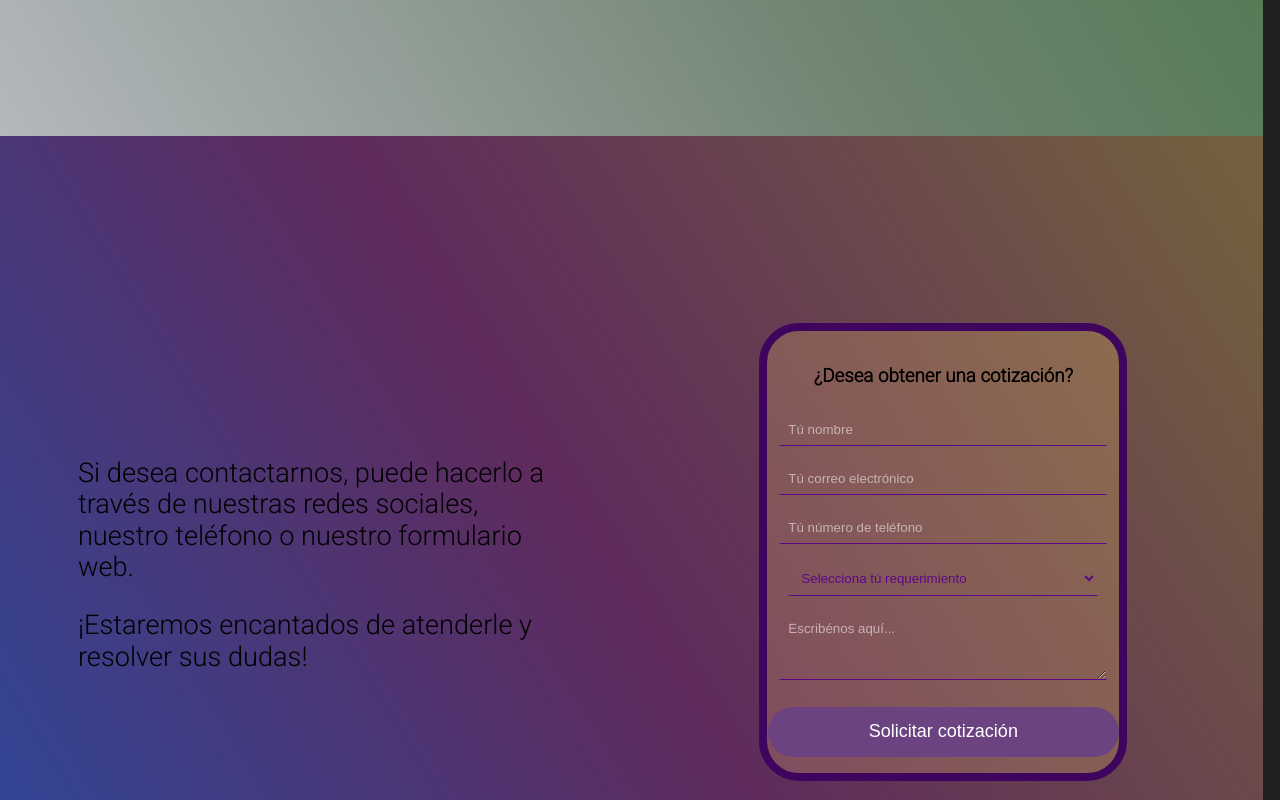
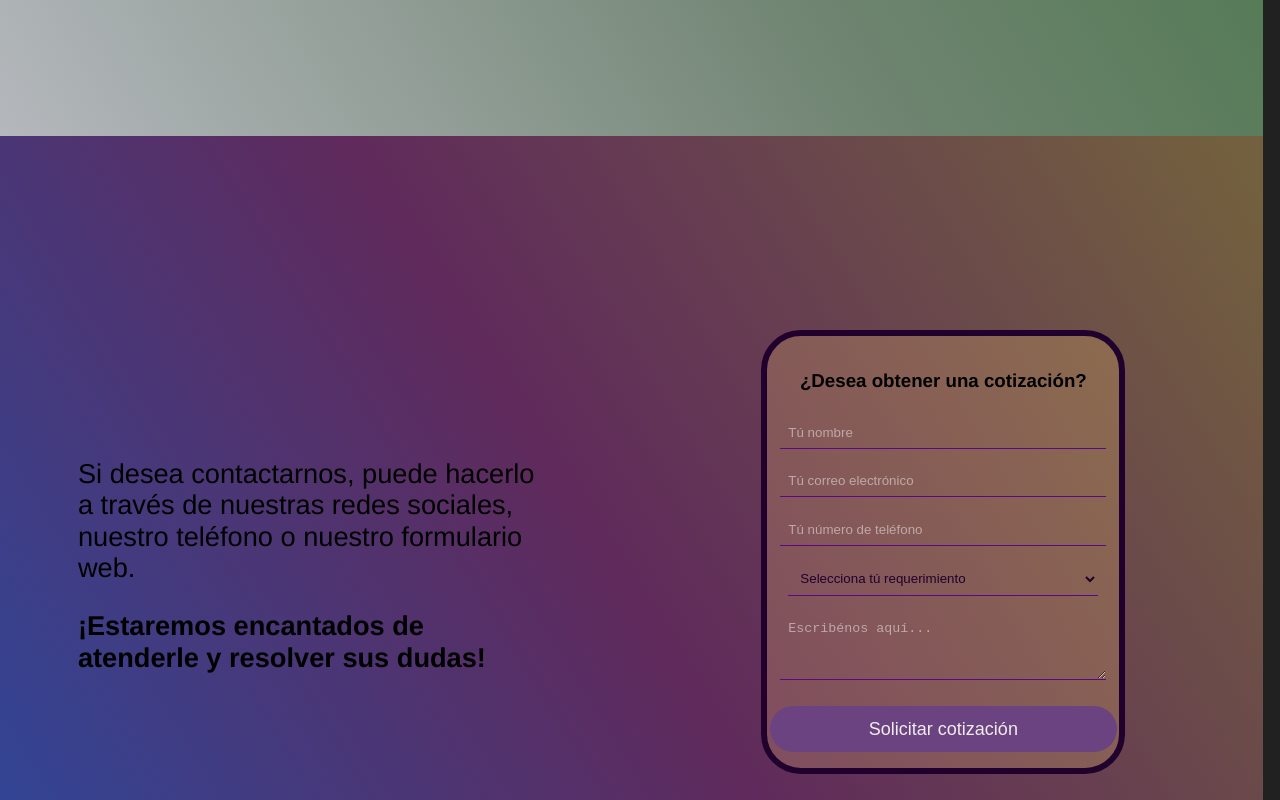
Before and after one commit to LeonardoMontilla74/dmv, a Next.js app: page / in a window 1280 px wide. Shown: the part 1560-2360 px from the top of the page. Built offline with nearby package versions, Linux system fonts and the light colour scheme.

Commit message:
css global variales

```diff
--- a/app/globals.css
+++ b/app/globals.css
@@ -1,16 +1,28 @@
-html
-{
+:root {
+  --background-color-primary: #212121;
+  --background-color-secodary: #404040;
+  --color-letter: #f0ecec;
+
+  /* ----------- form ------------ */
+  --background-form: #20002c;
+  --background-form-gradient: linear-gradient(to right, rgba(255, 205, 112, 0.205) 100%, #20002c);
+  --background-button: #5B0888;
+  --background-button-disabled: #6c4381;
+  --color-error: #f38181;
+}
+
+html {
+  font-family: Helvetica, sans-serif;
   line-height: 1.15;
   -ms-text-size-adjust: 100%;
   -webkit-text-size-adjust: 100%;
     scroll-behavior: smooth;
 }
 
-body
-{
+body {
   margin: 0;
   padding: 0;
-  background-color: #212121;
+  background-color: var(--background-color-primary)
 }
 
 #services {
@@ -25,13 +37,13 @@ body
   background-image: linear-gradient( 86.3deg,  rgba(0,119,182,1) 3.6%, rgba(8,24,68,1) 87.6% );
   height: calc(100vh - 9rem);
 }
-h1
-{
+
+h1 {
   font-size: 2em;
   margin: 0.67em 0;
 }
-li
-{
+
+li {
   list-style: none;
 }
 
@@ -39,16 +51,14 @@ dl dl,
 dl ol,
 dl ul,
 ol dl,
-ul dl
-{
+ul dl {
   margin: 0;
 }
 
 ol ol,
 ol ul,
 ul ol,
-ul ul
-{
+ul ul {
   margin: 0;
 }
 
@@ -58,8 +68,7 @@ ul ul
  * 3. Show the overflow in Edge 18- and IE.
  */
 
-hr
-{
+hr {
   box-sizing: content-box;
   /* 1 */
   color: inherit;
@@ -74,8 +83,7 @@ hr
  * Add the correct display in IE.
  */
 
-main
-{
+main {
   display: block;
 }
 
--- a/app/layout.tsx
+++ b/app/layout.tsx
@@ -1,8 +1,5 @@
 import './globals.css';
 import type { Metadata } from 'next';
-import { Roboto } from 'next/font/google';
-
-const roboto = Roboto({ weight: '300', subsets: ['latin'] });
 
 const URL_BASE = process.env.VERCEL_URL || 'http://localhost:3000';
 
@@ -39,7 +36,7 @@ export default function RootLayout({
 }) {
   return (
     <html lang="es">
-      <body className={roboto.className}>{children}</body>
+      <body>{children}</body>
     </html>
   );
 }
--- a/components/Footer.module.css
+++ b/components/Footer.module.css
@@ -1,16 +1,14 @@
-.footer
-{
+.footer {
   bottom: 0;
   display: flex;
   justify-content: space-between;
   align-items: center;
   width: 98.7vw;
   height: 3rem;
-  background-color: #404040;
+  background-color: var(--background-color-secodary);
 }
 
-.listFooter
-{
+.listFooter {
   display: flex;
   flex-direction: row;
   flex-wrap: wrap;
@@ -19,15 +17,13 @@
   justify-items: flex-end;
 }
 
-.link
-{
+.link {
   text-decoration: none;
   margin: 1.5rem;
   cursor: pointer;
-  color: #ffff;
+  color: var(--color-letter);
 }
 
-.link:visited
-{
+.link:visited {
   text-decoration: none;
 }
--- a/components/Form.module.css
+++ b/components/Form.module.css
@@ -11,8 +11,8 @@
   align-items: center;
   flex-direction: column;
   gap: 0.4rem;
-  background: #20002c;  /* fallback for old browsers */
-    background: linear-gradient(to right, rgba(255, 205, 112, 0.205) 100%, #20002c); /* W3C, IE 10+/ Edge, Firefox 16+, Chrome 26+, Opera 12+, Safari 7+ */
+  background: var(--background-form);
+    background: var(--background-form-gradient);
     background: -webkit-linear-gradient(to right, rgba(255, 205, 112, 0.205) 100%, #20002c);  /* Chrome 10-25, Safari 5.1-6 */
   border-radius: 2.5em;
   margin: 1rem;
@@ -20,33 +20,26 @@
   width: 50%;
   height: max-content;
   min-height: max-content;
-  border: solid #3e045e 0.5rem;
+  border: solid var(--background-form) 0.4rem;
 }
 
 .button {
   margin-top: 10px;
-  font-family: Arial, Helvetica, sans-serif;
   font-size: 18px;
-  background: #5B0888;
-  color: #ffff;
+  background: var(--background-button);
+  color: var(--color-letter);
   padding: 0.7em 5.5em;
   display: flex;
   align-items: center;
-  border: 2px solid #66da4300;
   border-radius: 5em;
   overflow: hidden;
   transition: all 0.2s;
   cursor: pointer;
-}
-
-.button:active {
-  border: 2px solid #66da4300;
-  background: #5B0888;
-  color: #ffff;
+  border: none;
 }
 
 .button:disabled {
-  background-color: #6c4381;
+  background-color: var(--background-button-disabled);
   cursor: no-drop;
 }
 
@@ -54,57 +47,56 @@
   width: calc(100% - 10px);
   padding: 8px;
   margin-bottom: 10px;
-  border: 1px solid #66da4300;
-  border-bottom: 1px solid #5B0888;
+  border: none;
+  border-bottom: 1px solid var(--background-button);
   outline: none;
   background-color: transparent;
-  color: #5B0888;
-  font-family: Arial, Helvetica, sans-serif;
+  color: var(--background-form);
   transition: 0.2s;
 }
 
 .input:focus {
-  border: 1px solid #66da4300;
-  border-bottom: 1px solid #5B0888;
+  border: node;
+  border-bottom: 1px solid var(--background-button);
   background-color: transparent;
   color: white;
 }
 
 .input::placeholder {
-  color: #ffff;
+  color: var(--color-letter);
 }
 
 .textarea {
-  font-family: Helvetica, sans-serif;
   width: calc(100% - 10px);
   padding: 8px;
   height: 50px;
   margin-bottom: 10px;
-  border: 1px solid #66da4300;
-  border-bottom: 1px solid #5B0888;
+  border: none;
+  border-bottom: 1px solid var(--background-button);
   outline: none;
   background-color: transparent;
-  color: #5B0888;
+  color: var(--background-form);
+  font-family: monospace;
 }
 
 .textarea::placeholder {
-  color: #ffff;
+  color: var(--color-letter);
 }
 
 .textarea:focus {
-  border: 1px solid #66da4300;
-  border-bottom: 1px solid #5B0888;
+  border: none;
+  border-bottom: 1px solid var(--background-button);
   background-color: transparent;
-  color: white;
+  color: var(--color-letter);
 }
 
 .error {
-  font-size: 0.8rem;
-  color: red;
+  font-size: 1rem;
+  color: var(--color-error);
 }
 
 .ok {
-  font-size: 1rem;
+  font-size: 1.2rem;
   color: #5cff47;
 }
 
--- a/components/WelcomeCard.tsx
+++ b/components/WelcomeCard.tsx
@@ -10,7 +10,7 @@ import family from '@/assets/family.jpg';
 import styles from './WelcomeCard.module.css';
 
 export default function WelcomeCard() {
-  const [show, setShow] = useState(false);
+  const [show, setShow] = useState(true);
 
   return (
     <section className={show ? styles.cardContainer : styles.notShow}>
```
